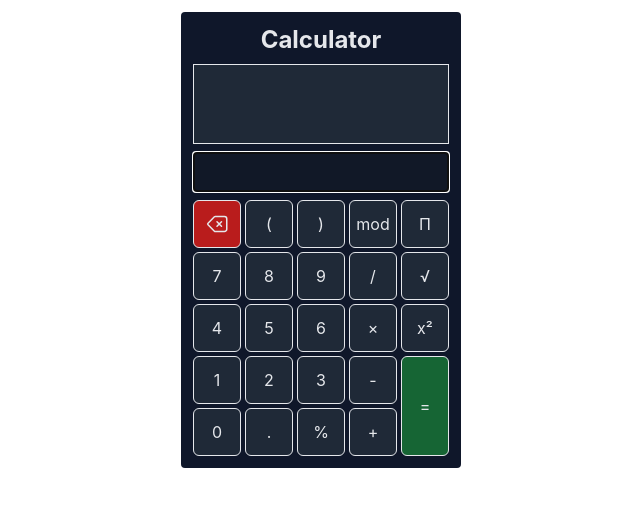
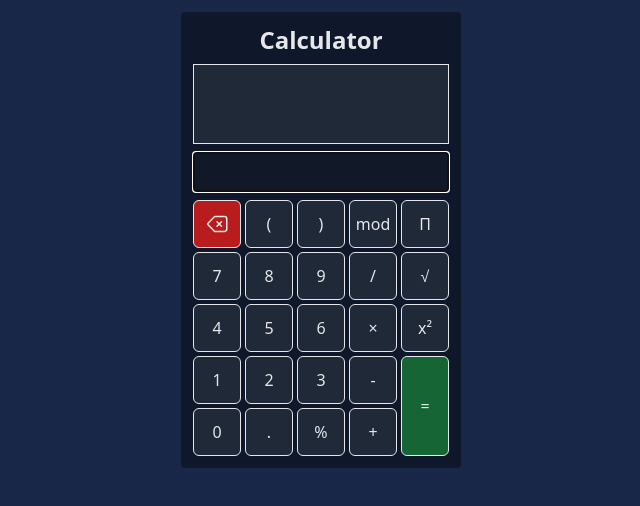
Before and after one commit to COValhalla/calculator-react, a React (Vite) app: page / in a window 1280 px wide. Shown: the top 506 px of the page, without its empty margins (319-959 px from the left). Built offline with nearby package versions, Linux system fonts and the light colour scheme.

Commit message:
Background color update.

```diff
--- a/src/index.css
+++ b/src/index.css
@@ -2,16 +2,6 @@
 @tailwind components;
 @tailwind utilities;
 
-body {
-  margin: 0;
-  font-family: -apple-system, BlinkMacSystemFont, 'Segoe UI', 'Roboto', 'Oxygen',
-    'Ubuntu', 'Cantarell', 'Fira Sans', 'Droid Sans', 'Helvetica Neue',
-    sans-serif;
-  -webkit-font-smoothing: antialiased;
-  -moz-osx-font-smoothing: grayscale;
+html {
+  background-color: #182747;
 }
-
-code {
-  font-family: source-code-pro, Menlo, Monaco, Consolas, 'Courier New',
-    monospace;
-}
```
